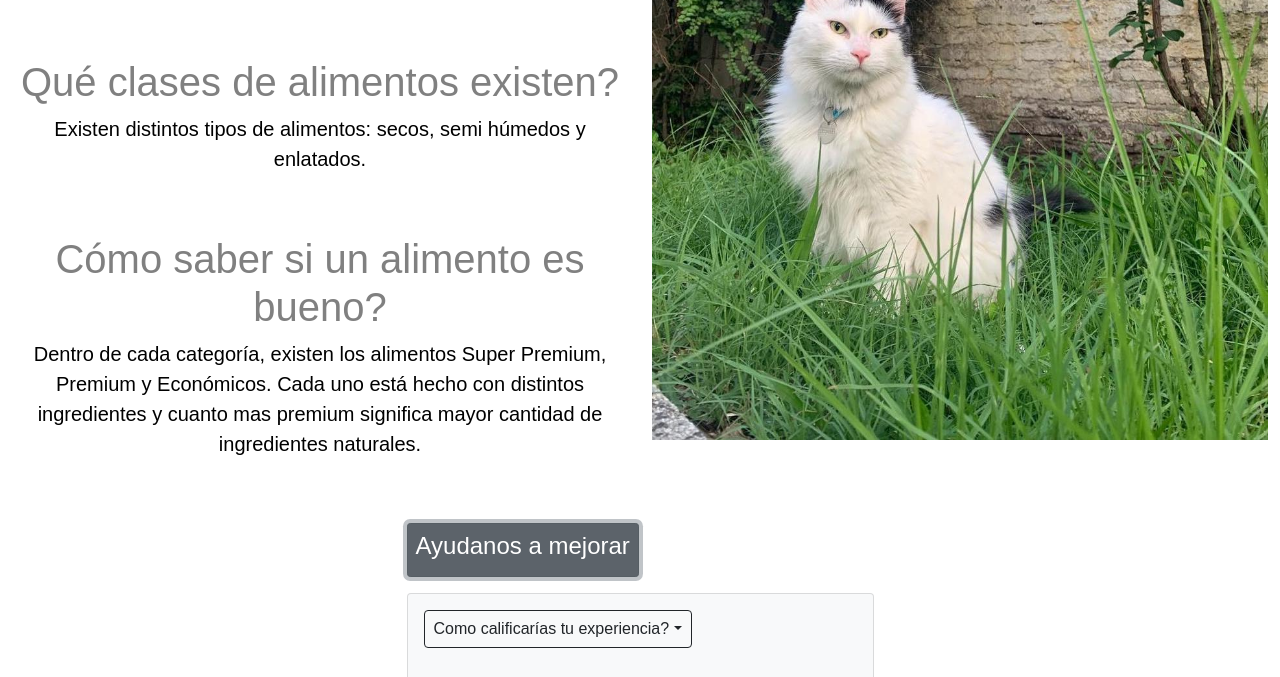
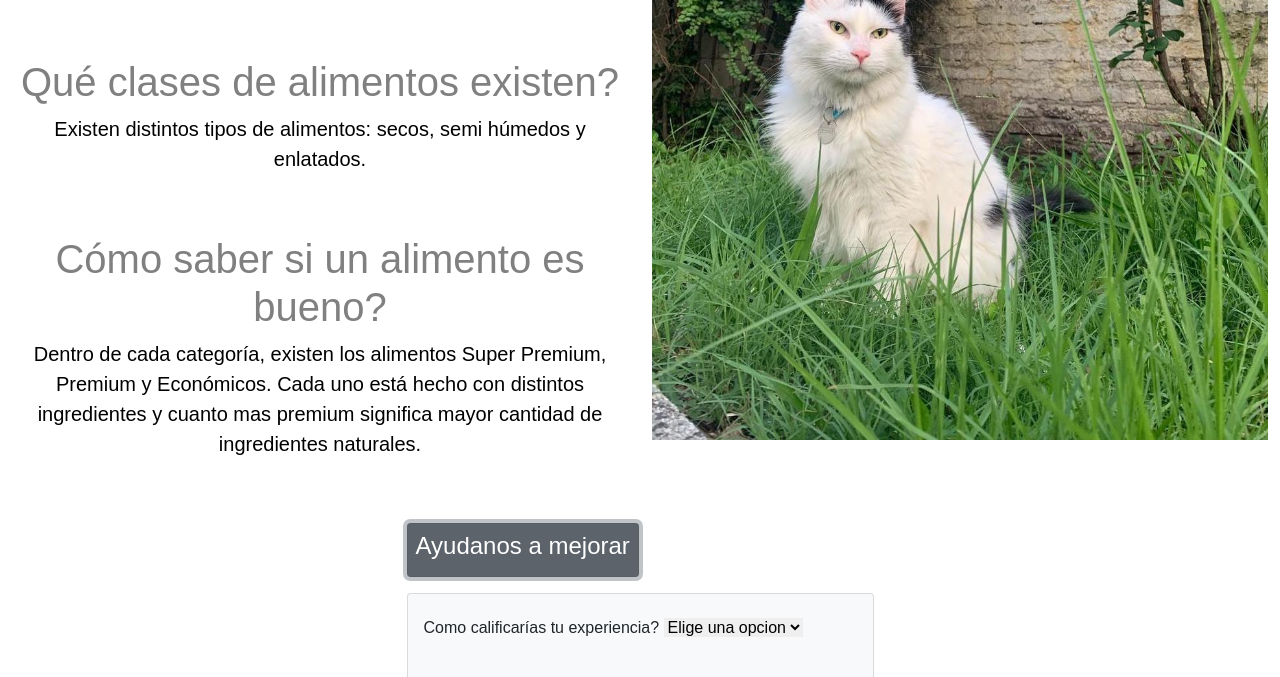
Before and after one commit to ferpascuzzi/EntregaGitHub, a website: page Paginas adicionales/nosotros.html in a window 1280 px wide. Both pictures are taken after a click on the button "Ayudanos a mejorar". Shown: the part 955-1632 px from the top of the page. Drawn offline with nearby package versions, Linux system fonts and the light colour scheme; files that its build step writes are made by us from their sources; a web font is replaced by a local one.

Commit message:
entregascss

```diff
--- a/Paginas adicionales/nosotros.html
+++ b/Paginas adicionales/nosotros.html
@@ -117,14 +117,12 @@
 
 
 <div class="btn-group">
-  <label for="experiencia"><button type="button" class="btn btn-outline-dark dropdown-toggle dropdown-toggle-split" data-bs-toggle="dropdown" aria-expanded="false">
-    <span>Como calificarías tu experiencia?</span>
-  </button>
-  <ul class="dropdown-menu">
-    <li><option class="dropdown-item" value="">Buena</option></li>
-    <li><option class="dropdown-item" value="">Regular</option></li>
-    <li><option class="dropdown-item" value="">Mala</option></li>
-  </ul>
+  <label for="experiencia">Como calificarías tu experiencia? <select name="" id=""></label>
+    <option value="">Elige una opcion</option>
+    <option value="">Buena</option>
+    <option value="">Normal</option>
+    <option value="">Mala</option>
+</select>
 
 </label>
 </div>
```
